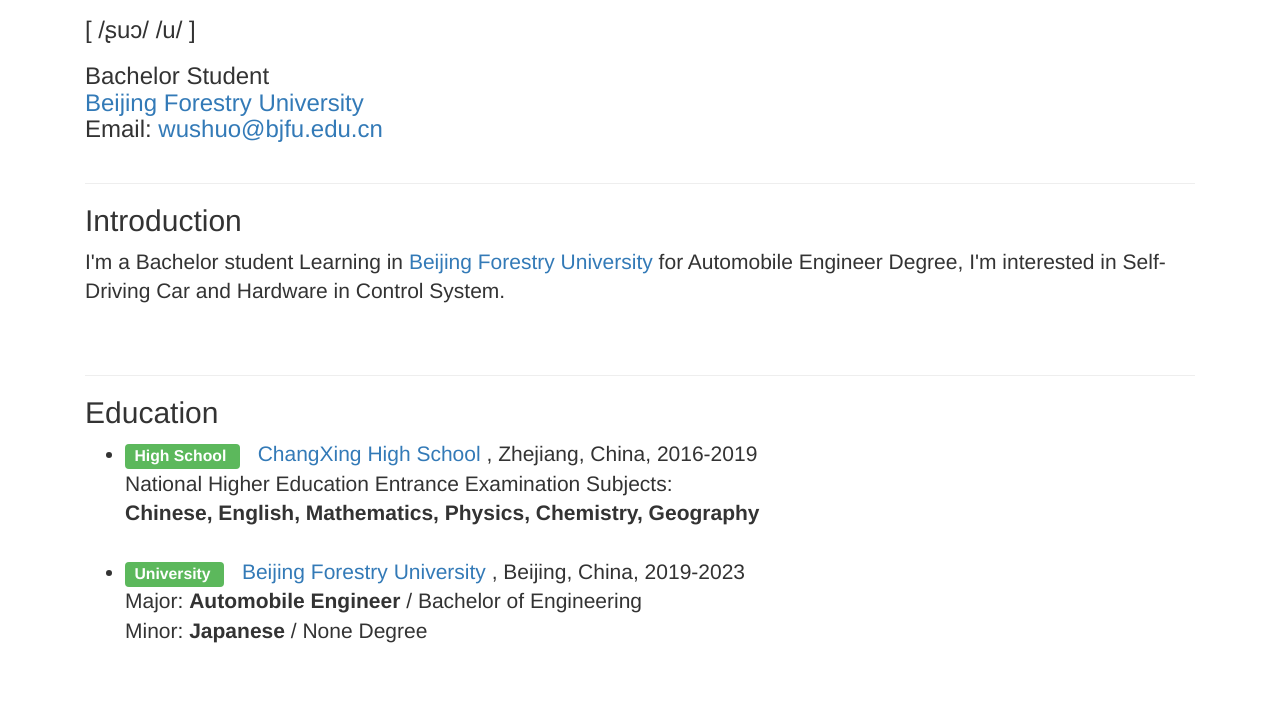
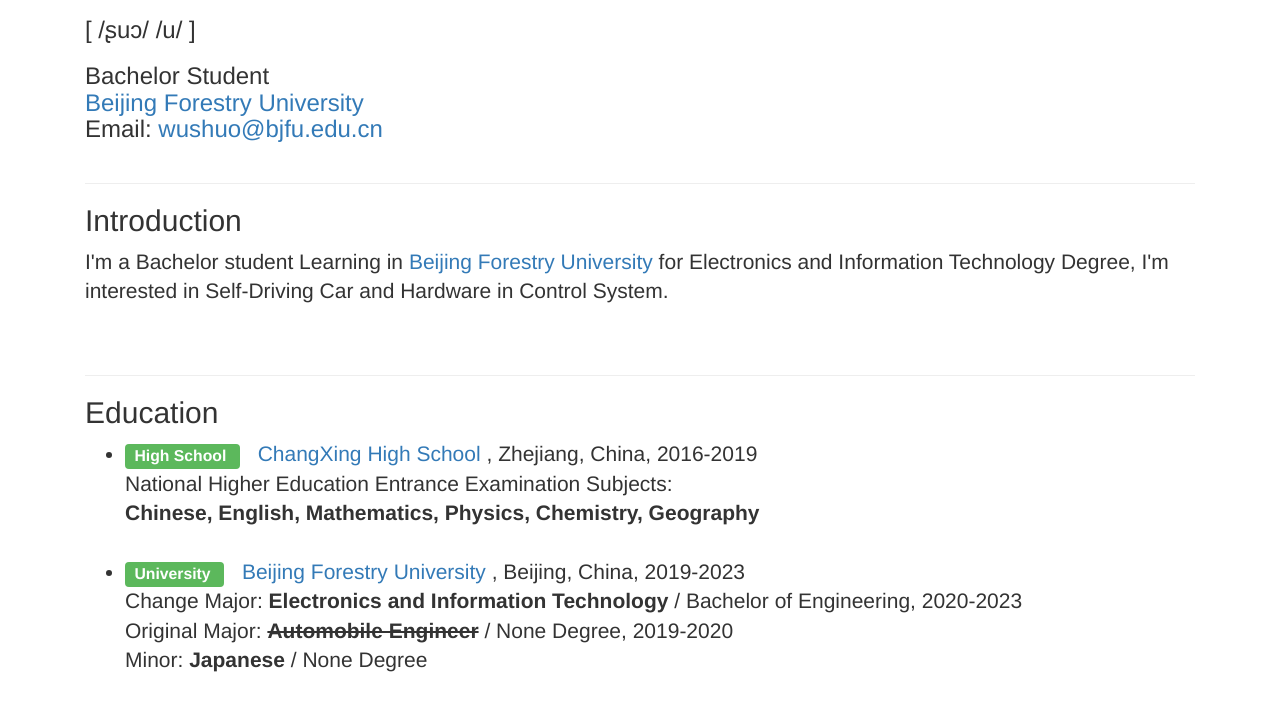
Before and after one commit to whuosu/ShuoCV, a plain HTML site: page index.html in a window 1280 px wide. Shown: the part 96-799 px from the top of the page. Drawn offline with Linux system fonts and the light colour scheme.

Commit message:
Update Major

```diff
--- a/index.html
+++ b/index.html
@@ -149,7 +149,7 @@
 
                 <p class="lead">
                     I'm a Bachelor student Learning in <a href="https://en.wikipedia.org/wiki/Beijing_Forestry_University">Beijing Forestry University</a>
-                    for Automobile Engineer Degree, I'm interested in Self-Driving Car and Hardware in Control System.
+                    for Electronics and Information Technology Degree, I'm interested in Self-Driving Car and Hardware in Control System.
                 </p>
 
                 <!--p>
@@ -177,7 +177,7 @@
                         High School
                         </span> &nbsp;&nbsp;
 
-                        <a target="_blank" href="http:http://www.cxhs.com/">
+                        <a target="_blank" href="http://www.cxhs.com/">
                         ChangXing High School
                         </a>
                         , Zhejiang, China, 2016-2019<br>
@@ -200,7 +200,9 @@
                         </a>
                         , Beijing, China, 2019-2023
                         <br>
-                        Major: <b>Automobile Engineer</b> / Bachelor of Engineering
+                        Change Major: <b>Electronics and Information Technology</b> / Bachelor of Engineering, 2020-2023
+                        <br>
+                        Original Major: <del><b>Automobile Engineer</b></del> / None Degree, 2019-2020
                         <br>
                         Minor: <b>Japanese</b> / None Degree
                     </li>
```
